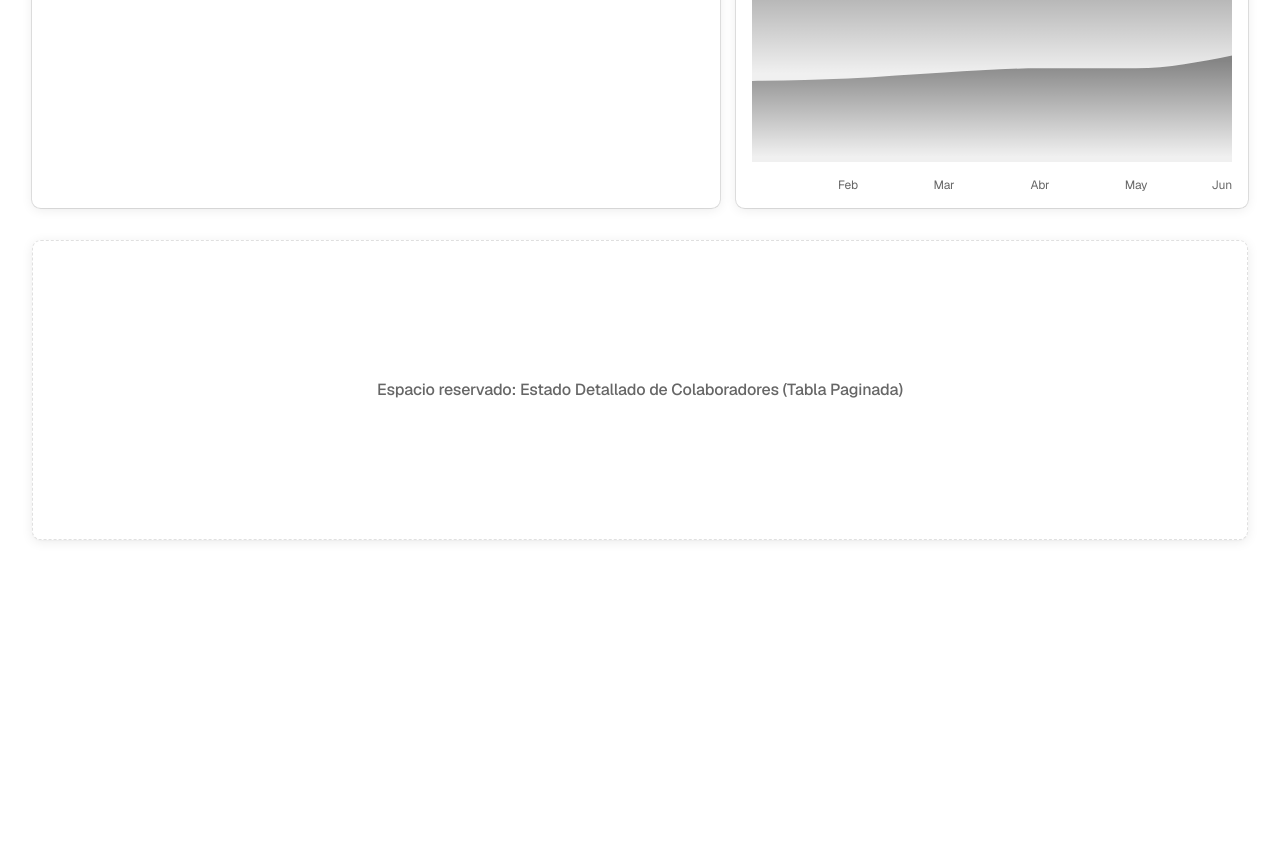
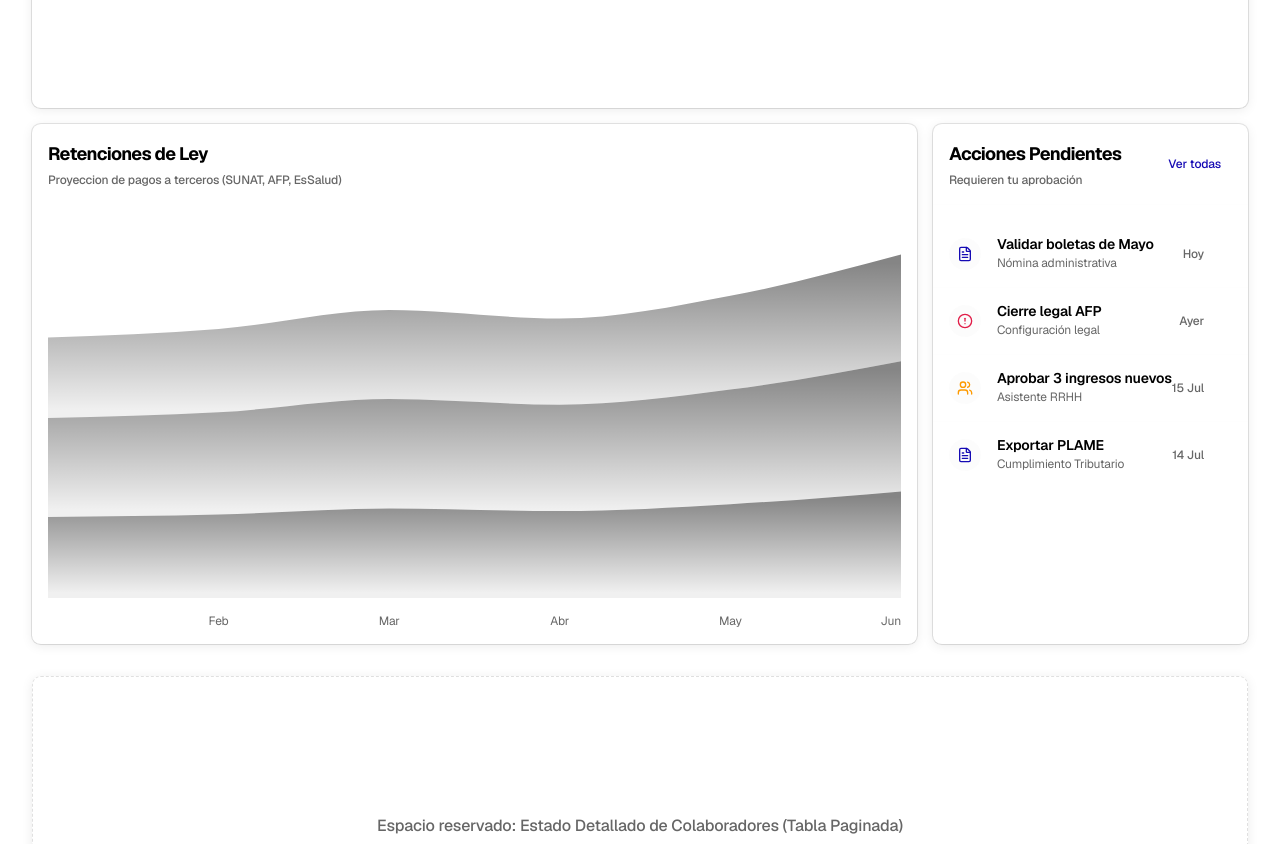
Before and after one commit to ZER0SEV7N/bella-jyp-frontend, a Next.js app: page /contador/dashboard in a window 1280 px wide. Shown: the part 660-1504 px from the top of the page. Before the commit the page ends 1232 px from the top, so only its background shows below. Built offline with nearby package versions, Linux system fonts and the light colour scheme.

Commit message:
feature/ pending actions implemented

```diff
--- a/src/app/contador/dashboard/page.tsx
+++ b/src/app/contador/dashboard/page.tsx
@@ -6,85 +6,86 @@ import { Plus } from "lucide-react";
 import CardSummary from "@/features/tareas/components/card-summary";
 import { PayrollEvolutionChart } from "@/features/dashboard/components/payroll-evolution-char";
 import { RetentionsChart } from "@/features/dashboard/components/retentions-chart";
+import { PendingActionsWidget } from "@/features/dashboard/components/pending-actions-widget";
 
-// ====================================================================
-//  SIMULACION DE DATOS DEL BACKEND (NestJS)
-//  mas adelante, esto sera un fetch() a nuestra API con ZodValidation
-// ====================================================================
+/// ============================================================================
+// 1. SIMULACIÓN DE DATOS DEL BACKEND (NestJS)
+// ============================================================================
 async function fetchChartsData() {
-  // Simulamos un query pesado de base de datos (1.8 segundos)
-  await new Promise((resolve) => setTimeout(resolve,1800))
+  await new Promise((resolve) => setTimeout(resolve, 1800));
 
   return {
     payroll: [
-      {mes: "Ene", sueldoNeto: 95000, aportes: 14250},
-      {mes: "Feb", sueldoNeto: 88000, aportes: 14700},
-      {mes: "Mar", sueldoNeto: 105000, aportes: 15750},
-      {mes: "Abr", sueldoNeto: 110000, aportes: 15300},
-      {mes: "May", sueldoNeto: 110000, aportes: 16500},
-      {mes: "Jun", sueldoNeto: 125000, aportes: 18750},
-
+      { mes: "Ene", sueldoNeto: 95000, aportes: 14250 },
+      { mes: "Feb", sueldoNeto: 98000, aportes: 14700 },
+      { mes: "Mar", sueldoNeto: 105000, aportes: 15750 },
+      { mes: "Abr", sueldoNeto: 102000, aportes: 15300 },
+      { mes: "May", sueldoNeto: 110000, aportes: 16500 },
+      { mes: "Jun", sueldoNeto: 125000, aportes: 18750 },
     ],
     retentions: [
-      {mes: "Ene", sunat: 8500, afp: 10450, essalud: 8550},
-      {mes: "Feb", sunat: 8800, afp: 10780, essalud: 8820},
-      {mes: "Mar", sunat: 9400, afp: 11550, essalud: 9450},
-      {mes: "Abr", sunat: 9100, afp: 12100, essalud: 9900},
-      {mes: "May", sunat: 9900, afp: 12100, essalud: 9900},
-      {mes: "Jun", sunat: 11250, afp: 13750, essalud: 11250},
+      { mes: "Ene", sunat: 8500, afp: 10450, essalud: 8550 },
+      { mes: "Feb", sunat: 8800, afp: 10780, essalud: 8820 },
+      { mes: "Mar", sunat: 9400, afp: 11550, essalud: 9450 },
+      { mes: "Abr", sunat: 9100, afp: 11220, essalud: 9180 },
+      { mes: "May", sunat: 9900, afp: 12100, essalud: 9900 },
+      { mes: "Jun", sunat: 11250, afp: 13750, essalud: 11250 },
+    ],
+    // <-- NUEVOS DATOS MOCKEADOS
+    pendingActions: [
+      { id: "1", titulo: "Validar boletas de Mayo", subtitulo: "Nómina administrativa", fecha: "Hoy", tipo: "documento" as const },
+      { id: "2", titulo: "Cierre legal AFP", subtitulo: "Configuración legal", fecha: "Ayer", tipo: "alerta" as const },
+      { id: "3", titulo: "Aprobar 3 ingresos nuevos", subtitulo: "Asistente RRHH", fecha: "15 Jul", tipo: "usuario" as const },
+      { id: "4", titulo: "Exportar PLAME", subtitulo: "Cumplimiento Tributario", fecha: "14 Jul", tipo: "documento" as const },
     ]
-  }
+  };
 }
 
-// ====================================================================
-// COMPONENTES ASINCRONOS Y FALLBACKS (Straming SSR)
-// ====================================================================
+// ============================================================================
+// 2. COMPONENTES ASÍNCRONOS Y FALLBACKS
+// ============================================================================
 
-function CardsSkeletonFallback(){
-  return(
+function CardsSkeletonFallback() {
+  return (
     <>
-      {[1,2,3,4].map((i) => (
-        <Skeleton key={i} className="h-45 w-full rounded-xl bg-muted/50"/>
+      {[1, 2, 3, 4].map((i) => (
+        <Skeleton key={i} className="h-35 w-full rounded-xl bg-muted/50" />
       ))}
     </>
   );
 }
 
+// <-- ACTUALIZADO: Ahora dibuja 3 esqueletos en pantallas grandes
 function ChartsSkeletonFallback() {
   return (
-    <div className="grid gap-4 md:grid-cols-2 lg:grid-cols-7 mt-8">
-      <Skeleton className="col-span-1 md:col-span-4 h-125 w-full rounded-xl bg-muted/50"/>
-      <Skeleton className="col-span-1 md:col-span-3 h-125 w-full rounded-xl bg-muted/50"/>
+    <div className="grid gap-4 md:grid-cols-2 xl:grid-cols-3 mt-8">
+      <Skeleton className="col-span-1 h-95 w-full rounded-xl bg-muted/50" />
+      <Skeleton className="col-span-1 h-95 w-full rounded-xl bg-muted/50" />
+      <Skeleton className="col-span-1 h-95 w-full rounded-xl bg-muted/50" />
     </div>
   );
-
 }
 
-// Sub-orquestador: Aisla la peticion de los graficos para no bloquear las tarjetas
+// <-- ACTUALIZADO: Inyectamos el widget y forzamos el grid de 3 columnas
 async function DashboardCharts() {
   const data = await fetchChartsData();
 
-  return(
-    <div className="grid gap-4 md:grid-cols-2 lg:grid-cols-7 mt-8">
-      {/* Pasamos estrictamente los DTOs que los Cliente Components exigen*/ }
-      <PayrollEvolutionChart data={data.payroll}/>
+  return (
+    <div className="grid gap-4 md:grid-cols-2 xl:grid-cols-3 mt-8">
+      <PayrollEvolutionChart data={data.payroll} />
       <RetentionsChart data={data.retentions} />
-
-
-
+      <PendingActionsWidget data={data.pendingActions} />
     </div>
-  )
-
+  );
 }
 
-
-
-// 2. EL ORQUESTADOR (server component)
-export default function DashboardContadorPage(){
+// ============================================================================
+// 3. ORQUESTADOR PRINCIPAL DE LA PÁGINA
+// ============================================================================
+export default function DashboardContadorPage() {
   return (
     <div className="flex-1 space-y-8 p-8 pt-6">
 
-      {/* Header Interactivo */}
       <div className="flex items-center justify-between space-y-2">
         <div>
           <h2 className="text-3xl font-bold tracking-tight text-foreground">
@@ -95,27 +96,23 @@ export default function DashboardContadorPage(){
           </p>
         </div>
         <div className="flex items-center space-x-2">
-          {/* Este botón heredará automáticamente nuestro #150AB4 corporativo */}
           <Button className="bg-primary text-primary-foreground hover:bg-primary/90 transition-all shadow-sm hover:shadow">
             <Plus className="mr-2 h-4 w-4" /> Nueva Acción
           </Button>
         </div>
       </div>
 
-      {/* Grid 1: Tarjetas Superiores (Cargan en ~1.5s) */}
       <div className="grid gap-4 md:grid-cols-2 lg:grid-cols-4">
         <Suspense fallback={<CardsSkeletonFallback />}>
           <CardSummary />
         </Suspense>
       </div>
 
-      {/* Grid 2: Gráficos Dinámicos (Cargan en ~1.8s, sin bloquear las tarjetas) */}
       <Suspense fallback={<ChartsSkeletonFallback />}>
         <DashboardCharts />
       </Suspense>
 
-      {/* Grid 3: Tabla (Próxima Iteración) */}
-      <div className="mt-8 h-[300px] w-full rounded-xl border border-dashed border-muted-foreground/20 bg-card text-muted-foreground flex items-center justify-center font-medium shadow-sm">
+      <div className="mt-8 h-75 w-full rounded-xl border border-dashed border-muted-foreground/20 bg-card text-muted-foreground flex items-center justify-center font-medium shadow-sm">
         Espacio reservado: Estado Detallado de Colaboradores (Tabla Paginada)
       </div>
 
--- a/src/features/dashboard/components/pending-actions-widget.tsx
+++ b/src/features/dashboard/components/pending-actions-widget.tsx
@@ -1,71 +1,72 @@
+import { Card, CardContent, CardDescription, CardHeader, CardTitle } from "@/shared/components/ui/card";
 import { Button } from "@/shared/components/ui/button";
-import { Card, CardContent, CardDescription, CardHeader, CardTitle } from "@/shared/components/ui/card";
-import { AlertCircle, ArrowRight, FileText, User } from "lucide-react";
+import { FileText, AlertCircle, Users, ArrowRight } from "lucide-react";
 
-
+// 1. EL CONTRATO DTO
 export type PendingActionDTO = {
   id: string;
   titulo: string;
   subtitulo: string;
   fecha: string;
   tipo: "documento" | "alerta" | "usuario";
-
 };
 
 interface PendingActionsWidgetProps {
   data: PendingActionDTO[];
 }
 
-// COMPONENTE DE SERVIDOR (RSC - ZERO JS  en el cliente)
-export function PendingActionsWidget({ data }: PendingActionsWidgetProps){
-    // functios utilitaria visual para renderizar el icono y color correcto segun el tipo
+// 2. COMPONENTE DE SERVIDOR (RSC - Zero JS en el cliente)
+export function PendingActionsWidget({ data }: PendingActionsWidgetProps) {
 
-    const renderIcon = (tipo: string ) => {
-        switch (tipo){
+  // Función utilitaria visual para renderizar el icono correcto
+  const renderIcon = (tipo: string) => {
+    switch (tipo) {
       case "documento":
-                return <FileText className="h-4 w-4 text-primary" />;
+        return <FileText className="h-4 w-4 text-primary" />; // Azul corporativo
       case "alerta":
-                return <AlertCircle className="h-4 w-4 text-destructive" />;
+        return <AlertCircle className="h-4 w-4 text-destructive" />; // Rojo peligro
       case "usuario":
-                return <User className="h-4 w-4 text-indigo-500" />;
+        return <Users className="h-4 w-4 text-amber-500" />; // Ambar
       default:
-                return <FileText className="h-4 w-4 text-muted-foreground" />
+        return <FileText className="h-4 w-4 text-muted-foreground" />;
     }
   };
 
   return (
     <Card className="col-span-1 h-full shadow-sm flex flex-col border-muted/40 transition-all duration-300 hover:shadow-md">
-                <CardHeader className="flex flex-row items-center justify-between pb-2 border-b border-muted/20">
+      <CardHeader className="flex flex-row items-center justify-between pb-2 border-b border-muted/10">
         <div className="space-y-1">
-                        <CardTitle className="text-lg font-bold tracking-tight">
-                            Acciones Pendientes
-                        </CardTitle>
+          <CardTitle className="text-lg font-bold tracking-tight">Acciones Pendientes</CardTitle>
           <CardDescription className="text-xs font-medium">
-                            Requieren tu aprobacion
+            Requieren tu aprobación
           </CardDescription>
         </div>
-                    <Button variant="ghost" size="sm" className="text-xs text-primary hover:text-primary/80 ">
+        <Button variant="ghost" size="sm" className="text-xs text-primary hover:text-primary/80 hover:bg-primary/5">
           Ver todas
         </Button>
       </CardHeader>
+
       <CardContent className="flex-1 pt-4 p-0">
         {data.length === 0 ? (
-                        <div className="flex h-full items-center justify-center text-sm text-muted-foreground">
+          <div className="flex h-full min-h-[200px] items-center justify-center text-sm text-muted-foreground">
             No hay operaciones pendientes.
           </div>
-                    ):(
-                        <ul className="divide-y divide-muted/20">
+        ) : (
+          <ul className="divide-y divide-muted/10">
             {data.map((action) => (
               <li
                 key={action.id}
-                                    className="flex items-center justify-between p-4 transition-colors hover:bg-muted/10 cursor-pointer group"
+                className="flex items-center justify-between p-4 transition-colors hover:bg-muted/30 cursor-pointer group"
               >
                 <div className="flex items-center space-x-4">
                   <div className="p-2 bg-muted/30 rounded-full group-hover:bg-primary/10 transition-colors">
                     {renderIcon(action.tipo)}
                   </div>
                   <div>
-                                            <p className="text-sm font-semibold text-foreground leading-none ">
+                    <p className="text-sm font-semibold text-foreground leading-none">
+                      {action.titulo}
+                    </p>
+                    <p className="text-xs text-muted-foreground mt-1">
                       {action.subtitulo}
                     </p>
                   </div>
@@ -74,17 +75,13 @@ export function PendingActionsWidget({ data }: PendingActionsWidgetProps){
                   <span className="text-xs font-medium text-muted-foreground">
                     {action.fecha}
                   </span>
-                                        <ArrowRight className="h-4 w-4 text-muted-foreground opacity-0 -translate-x-2 transition-all group-hover:opacity-100 group-hover:translate-x-0"/>
+                  <ArrowRight className="h-4 w-4 text-muted-foreground opacity-0 -translate-x-2 transition-all group-hover:opacity-100 group-hover:translate-x-0" />
                 </div>
-
               </li>
             ))}
-
           </ul>
         )}
-
       </CardContent>
-
     </Card>
-        )
+  );
 }
```
Lines whose indentation alone changed are shown as unchanged.
